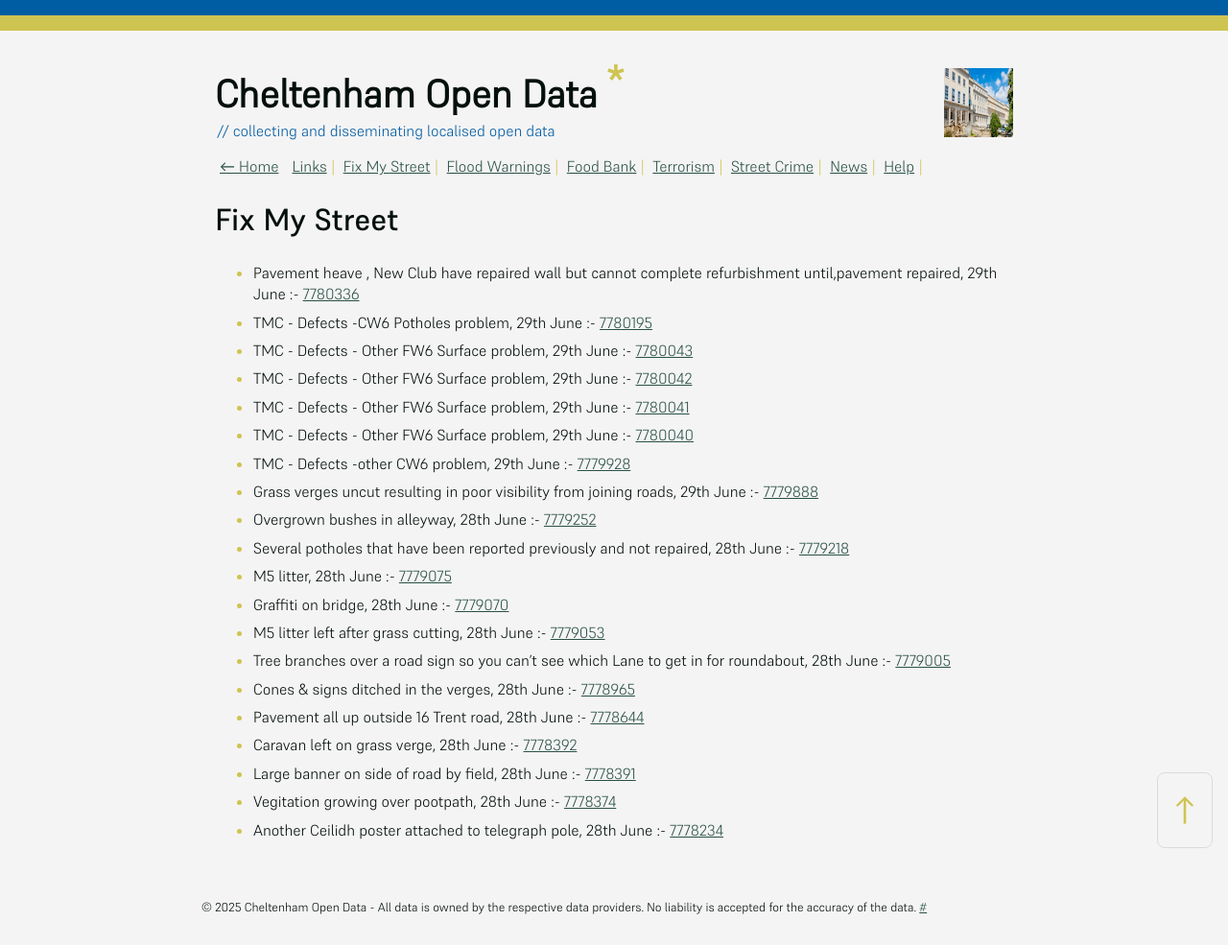
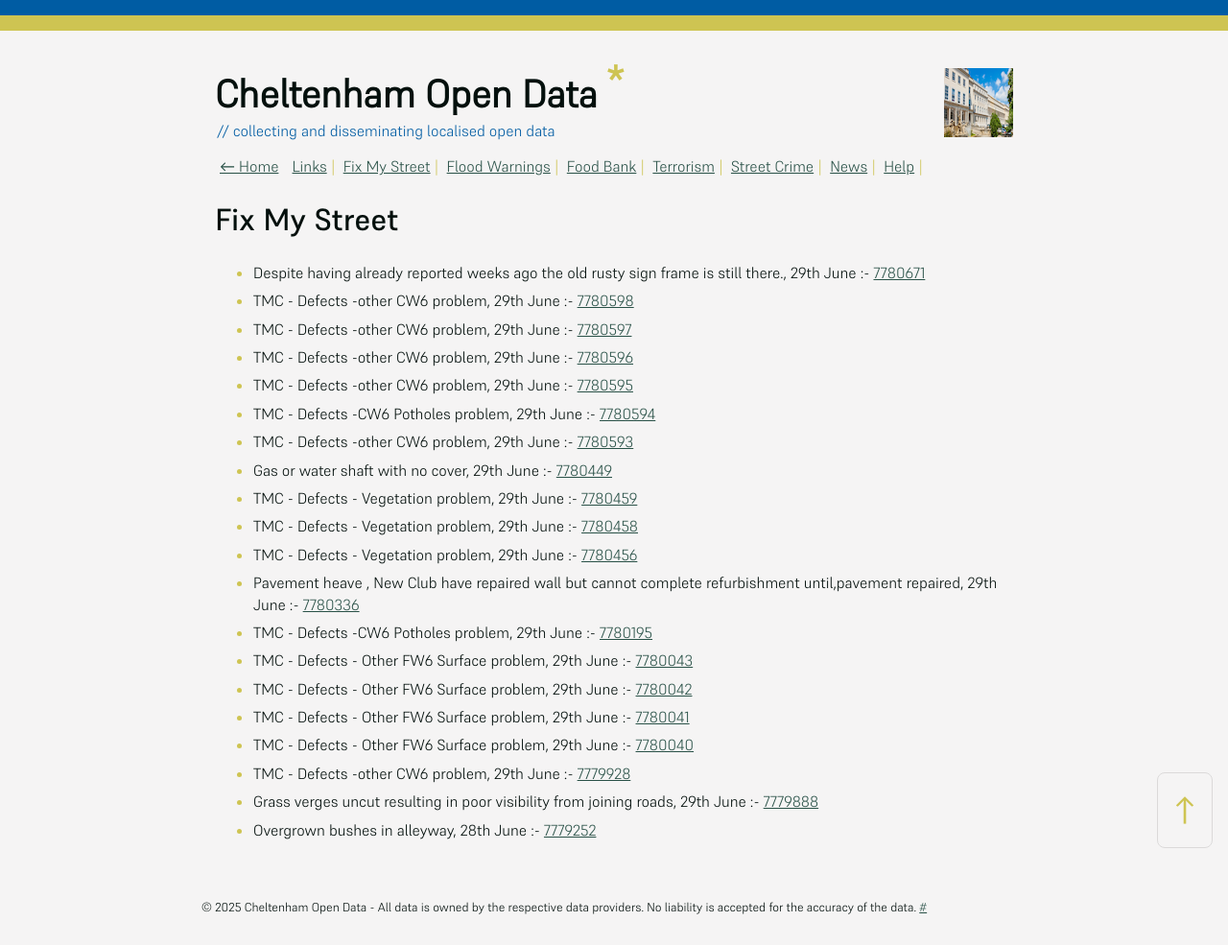
Before and after one commit to mat-0/cheltenham-open-data, a Jekyll site: the page built from _pages/fix-my-street.md, in a window 1280 px wide. Shown: the whole page at 96% size. Built offline with Jekyll 4.4.1, drawn with Linux system fonts in a browser that asks for light colours.

Commit message:
Updated 2025-06-29 11:58:11

```diff
--- a/_pages/fix-my-street.md
+++ b/_pages/fix-my-street.md
@@ -9,6 +9,17 @@ permalink: /fix-my-street
 
 <!-- fix_marker starts -->
 
+- Despite having already reported weeks ago the old rusty sign frame is still there., 29th June :- [7780671](https://www.fixmystreet.com/report/7780671)
+- TMC - Defects -other CW6 problem, 29th June :- [7780598](https://www.fixmystreet.com/report/7780598)
+- TMC - Defects -other CW6 problem, 29th June :- [7780597](https://www.fixmystreet.com/report/7780597)
+- TMC - Defects -other CW6 problem, 29th June :- [7780596](https://www.fixmystreet.com/report/7780596)
+- TMC - Defects -other CW6 problem, 29th June :- [7780595](https://www.fixmystreet.com/report/7780595)
+- TMC - Defects -CW6 Potholes  problem, 29th June :- [7780594](https://www.fixmystreet.com/report/7780594)
+- TMC - Defects -other CW6 problem, 29th June :- [7780593](https://www.fixmystreet.com/report/7780593)
+- Gas or water shaft with no cover, 29th June :- [7780449](https://www.fixmystreet.com/report/7780449)
+- TMC - Defects - Vegetation problem, 29th June :- [7780459](https://www.fixmystreet.com/report/7780459)
+- TMC - Defects - Vegetation problem, 29th June :- [7780458](https://www.fixmystreet.com/report/7780458)
+- TMC - Defects - Vegetation problem, 29th June :- [7780456](https://www.fixmystreet.com/report/7780456)
 - Pavement heave , New Club have repaired wall but cannot complete refurbishment until,pavement repaired, 29th June :- [7780336](https://www.fixmystreet.com/report/7780336)
 - TMC - Defects -CW6 Potholes  problem, 29th June :- [7780195](https://www.fixmystreet.com/report/7780195)
 - TMC - Defects - Other FW6  Surface problem, 29th June :- [7780043](https://www.fixmystreet.com/report/7780043)
@@ -18,16 +29,5 @@ permalink: /fix-my-street
 - TMC - Defects -other CW6 problem, 29th June :- [7779928](https://www.fixmystreet.com/report/7779928)
 - Grass verges uncut resulting in poor visibility from joining roads, 29th June :- [7779888](https://www.fixmystreet.com/report/7779888)
 - Overgrown bushes in alleyway, 28th June :- [7779252](https://www.fixmystreet.com/report/7779252)
-- Several potholes that have been reported previously and not repaired, 28th June :- [7779218](https://www.fixmystreet.com/report/7779218)
-- M5 litter, 28th June :- [7779075](https://www.fixmystreet.com/report/7779075)
-- Graffiti on bridge, 28th June :- [7779070](https://www.fixmystreet.com/report/7779070)
-- M5 litter left after grass cutting, 28th June :- [7779053](https://www.fixmystreet.com/report/7779053)
-- Tree branches over a road sign so you can’t see which Lane to get in for roundabout, 28th June :- [7779005](https://www.fixmystreet.com/report/7779005)
-- Cones & signs ditched in the verges, 28th June :- [7778965](https://www.fixmystreet.com/report/7778965)
-- Pavement all up outside 16 Trent road, 28th June :- [7778644](https://www.fixmystreet.com/report/7778644)
-- Caravan left on grass verge, 28th June :- [7778392](https://www.fixmystreet.com/report/7778392)
-- Large banner on side of road by field, 28th June :- [7778391](https://www.fixmystreet.com/report/7778391)
-- Vegitation growing over pootpath, 28th June :- [7778374](https://www.fixmystreet.com/report/7778374)
-- Another Ceilidh poster attached to telegraph pole, 28th June :- [7778234](https://www.fixmystreet.com/report/7778234)
 
 <!-- fix_marker ends -->
```
Also changed, not shown: _data/flood.json (+5 -48 lines), _pages/news.md (+5 -5 lines), index.md (+5 -5 lines).
